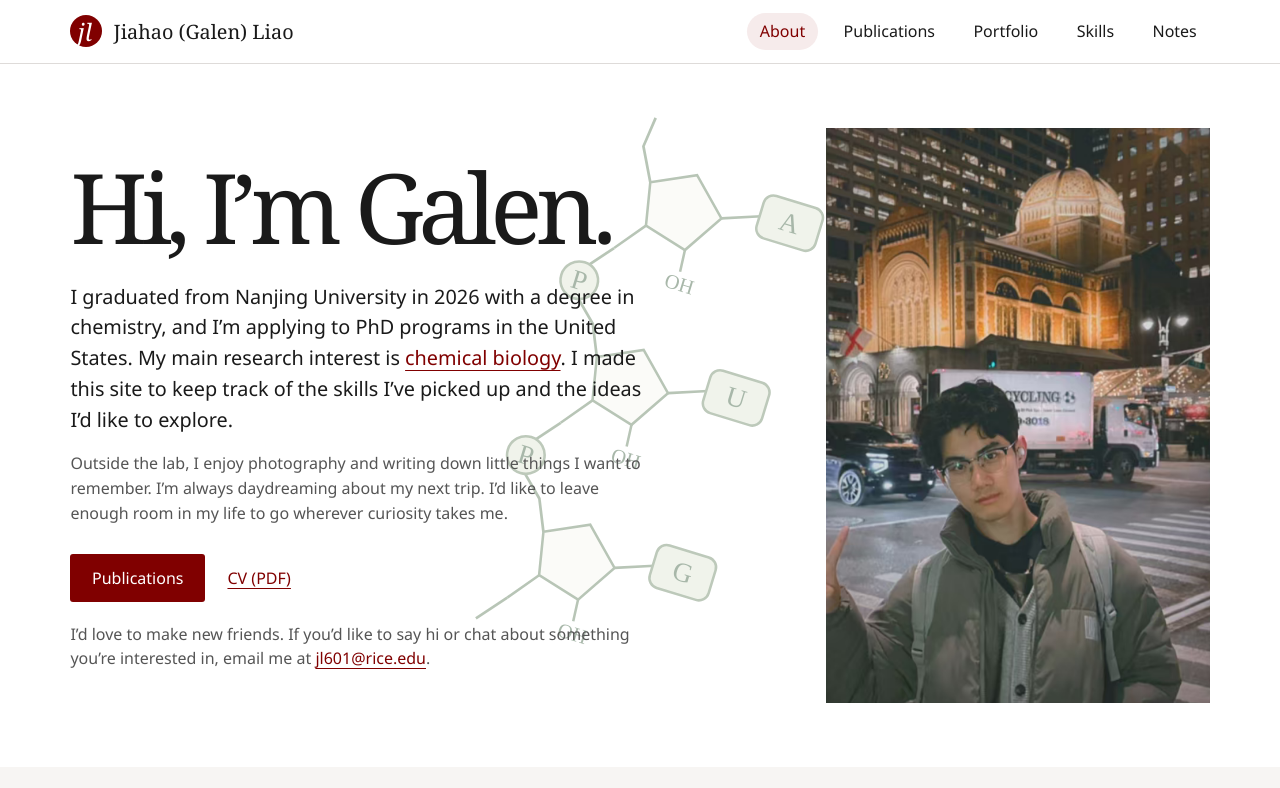
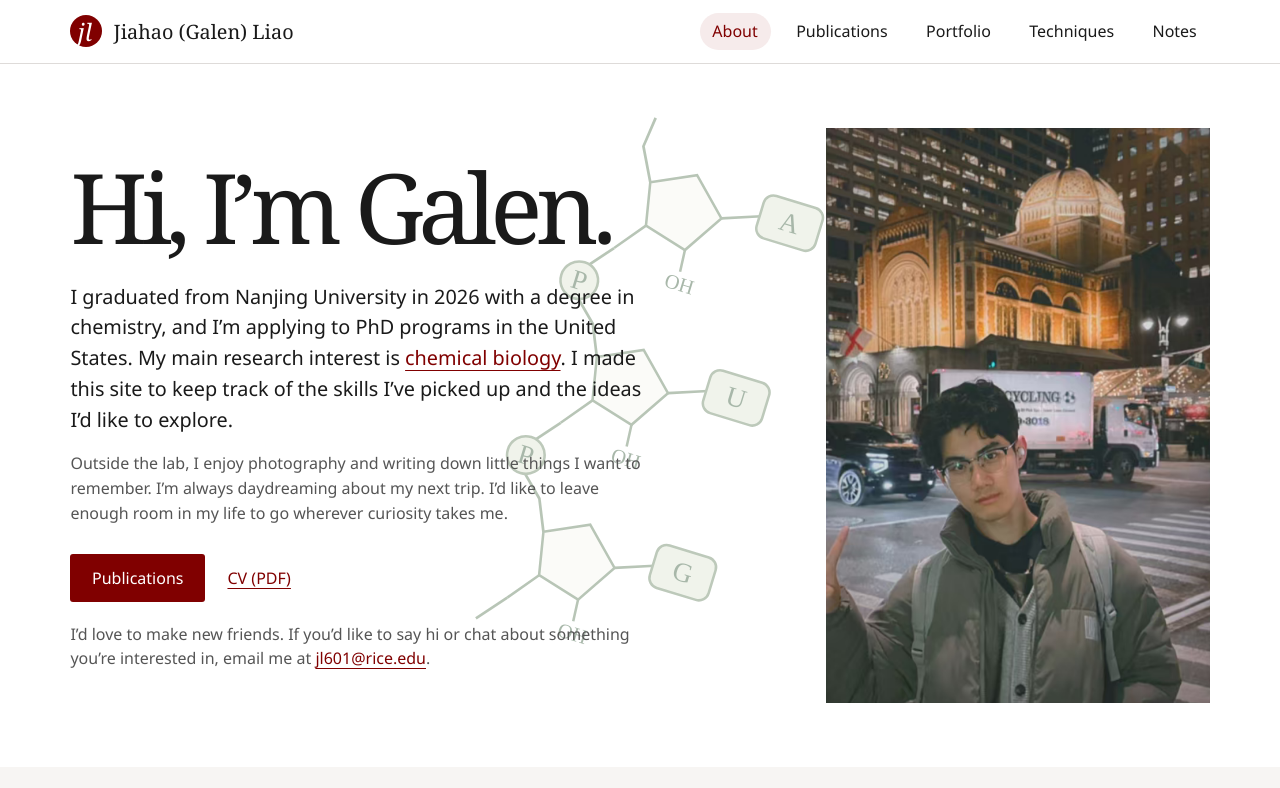
Before and after one commit to GaleoLiao/galeoliao.github.io, a plain HTML site: page index.html in a window 1280 px wide. Shown: the top 788 px of the page. Drawn offline with Linux system fonts and the light colour scheme.

Commit message:
Rename Skills to Techniques

```diff
--- a/index.html
+++ b/index.html
@@ -13,7 +13,7 @@
   <a class="skip" href="#about">Skip to content</a>
   <header><div class="wrap bar">
     <a class="signature" href="#about" aria-label="Jiahao (Galen) Liao, home"><span class="mark" aria-hidden="true">jl</span> Jiahao (Galen) Liao</a>
-    <nav aria-label="Main navigation"><a href="#about">About</a><a href="#publications">Publications</a><a href="#portfolio">Portfolio</a><a href="#skills">Skills</a><a href="#notes">Notes</a></nav>
+    <nav aria-label="Main navigation"><a href="#about">About</a><a href="#publications">Publications</a><a href="#portfolio">Portfolio</a><a href="#skills">Techniques</a><a href="#notes">Notes</a></nav>
   </div></header>
   <main class="wrap">
     <section id="about" aria-labelledby="name">
@@ -92,7 +92,7 @@
       </div>
     </section>
     <section id="skills" class="section" aria-labelledby="skills-title">
-      <h2 id="skills-title">Skills</h2>
+      <h2 id="skills-title">Techniques</h2>
       <dl class="skills">
         <div>
           <dt>Fluorescence microscopy &amp; image analysis</dt>
```
